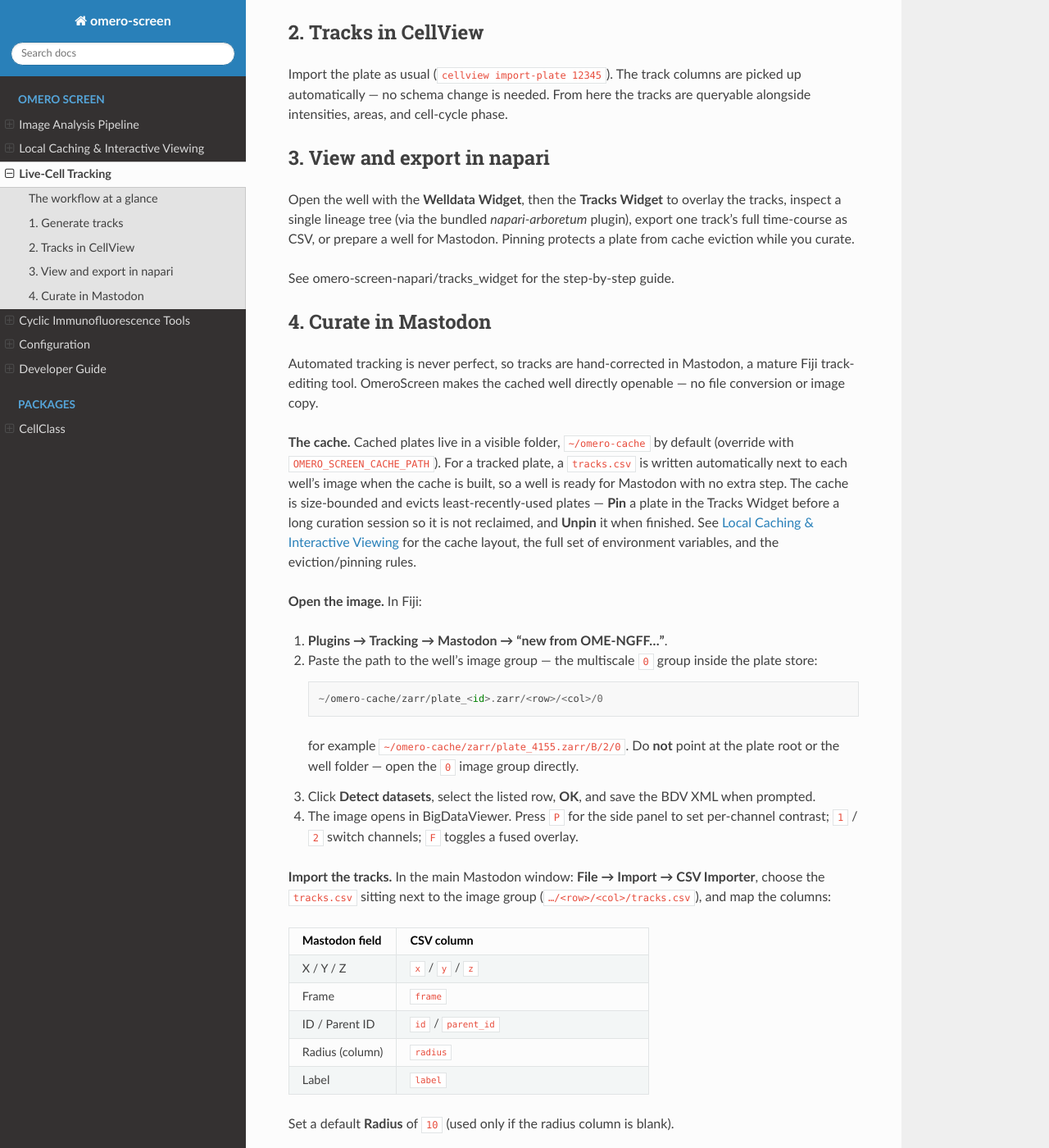
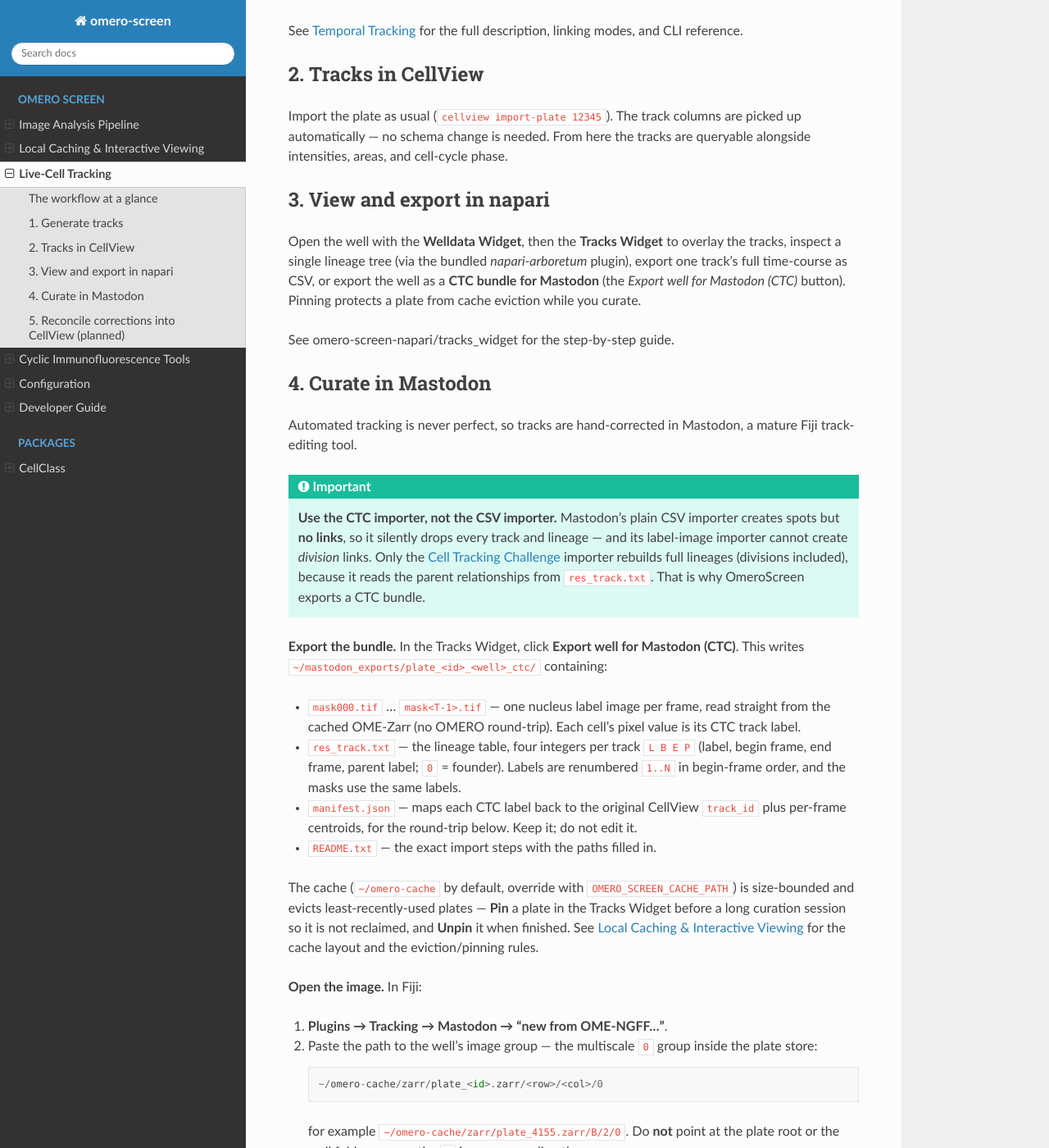
Before and after one commit to HocheggerLab/omero-screen, a Sphinx documentation site: the page built from docs/tracking.rst, in a window 1280 px wide and 1400 px high, scrolled down 963 px. Shown: the whole window at 82% size. Built offline with Sphinx 7.4.7 and the Read the Docs theme 3.1.0, drawn with Linux system fonts in a browser that asks for light colours; pages that are not in the unit, such as notebooks, are missing from menus; some of the changed text lies outside the part shown.

Commit message:
dev: swap mastodon export to CTC schema

```diff
--- a/docs/tracking.rst
+++ b/docs/tracking.rst
@@ -26,10 +26,13 @@
    cellview import-plate                   (2) tracks land in CellView
         ▼
    napari — Tracks Widget                  (3) view & export
-        │  overlay tracks, inspect lineages (arboretum), export per-track CSV
+        │  overlay tracks, inspect lineages (arboretum), export a CTC bundle
         ▼
    Mastodon (Fiji)                         (4) manual curation
-        open the cached OME-Zarr well + tracks.csv, correct by hand
+        │  open the cached OME-Zarr well, import the CTC bundle, correct by hand
+        ▼
+   reconcile into CellView                 (5) round-trip (planned)
+        corrected res_track.txt → curated track_id / parent_track_id
 
 
 1. Generate tracks
@@ -65,8 +68,9 @@
 
 Open the well with the **Welldata Widget**, then the **Tracks Widget** to overlay
 the tracks, inspect a single lineage tree (via the bundled *napari-arboretum*
-plugin), export one track's full time-course as CSV, or prepare a well for
-Mastodon. Pinning protects a plate from cache eviction while you curate.
+plugin), export one track's full time-course as CSV, or export the well as a
+**CTC bundle for Mastodon** (the *Export well for Mastodon (CTC)* button).
+Pinning protects a plate from cache eviction while you curate.
 
 See :doc:`omero-screen-napari/tracks_widget` for the step-by-step guide.
 
@@ -77,17 +81,37 @@
 ---------------------
 
 Automated tracking is never perfect, so tracks are hand-corrected in Mastodon, a
-mature Fiji track-editing tool. OmeroScreen makes the cached well directly
-openable — no file conversion or image copy.
+mature Fiji track-editing tool.
 
-**The cache.** Cached plates live in a visible folder, ``~/omero-cache`` by
-default (override with ``OMERO_SCREEN_CACHE_PATH``). For a tracked plate, a
-``tracks.csv`` is written automatically next to each well's image when the
-cache is built, so a well is ready for Mastodon with no extra step. The cache is
-size-bounded and evicts least-recently-used plates — **Pin** a plate in the
+.. important::
+
+   **Use the CTC importer, not the CSV importer.** Mastodon's plain CSV importer
+   creates spots but **no links**, so it silently drops every track and lineage
+   — and its label-image importer cannot create *division* links. Only the
+   `Cell Tracking Challenge <https://celltrackingchallenge.net/>`_ importer
+   rebuilds full lineages (divisions included), because it reads the parent
+   relationships from ``res_track.txt``. That is why OmeroScreen exports a CTC
+   bundle.
+
+**Export the bundle.** In the Tracks Widget, click **Export well for Mastodon
+(CTC)**. This writes ``~/mastodon_exports/plate_<id>_<well>_ctc/`` containing:
+
+* ``mask000.tif`` … ``mask<T-1>.tif`` — one nucleus label image per frame, read
+  straight from the cached OME-Zarr (no OMERO round-trip). Each cell's pixel
+  value is its CTC track label.
+* ``res_track.txt`` — the lineage table, four integers per track ``L B E P``
+  (label, begin frame, end frame, parent label; ``0`` = founder). Labels are
+  renumbered ``1..N`` in begin-frame order, and the masks use the same labels.
+* ``manifest.json`` — maps each CTC label back to the original CellView
+  ``track_id`` plus per-frame centroids, for the round-trip below. Keep it; do
+  not edit it.
+* ``README.txt`` — the exact import steps with the paths filled in.
+
+The cache (``~/omero-cache`` by default, override with ``OMERO_SCREEN_CACHE_PATH``)
+is size-bounded and evicts least-recently-used plates — **Pin** a plate in the
 Tracks Widget before a long curation session so it is not reclaimed, and
-**Unpin** it when finished. See :doc:`caching` for the cache layout, the full
-set of environment variables, and the eviction/pinning rules.
+**Unpin** it when finished. See :doc:`caching` for the cache layout and the
+eviction/pinning rules.
 
 **Open the image.** In Fiji:
 
@@ -105,37 +129,32 @@
    per-channel contrast; ``1`` / ``2`` switch channels; ``F`` toggles a fused
    overlay.
 
-**Import the tracks.** In the main Mastodon window: **File → Import → CSV
-Importer**, choose the ``tracks.csv`` sitting next to the image group
-(``…/<row>/<col>/tracks.csv``), and map the columns:
-
-.. list-table::
-   :widths: 30 70
-   :header-rows: 1
-
-   * - Mastodon field
-     - CSV column
-   * - X / Y / Z
-     - ``x`` / ``y`` / ``z``
-   * - Frame
-     - ``frame``
-   * - ID / Parent ID
-     - ``id`` / ``parent_id``
-   * - Radius (column)
-     - ``radius``
-   * - Label
-     - ``label``
-
-Set a default **Radius** of ``10`` (used only if the radius column is blank).
+**Import the tracks.** In the main Mastodon window: **File → Import → Import
+from CellTrackingChallenge**. Choose the exported bundle folder, set the
+filename pattern to ``mask%03d.tif`` (3-digit, 0-based), and Mastodon reads
+``res_track.txt`` for the parent / division links.
 
 **Link the views.** Click the same group-lock number (e.g. ``1``) in *both* the
 BigDataViewer and TrackScheme windows, then double-click a spot to navigate
 between the views. Save your work as a ``.mastodon`` project in a stable
-location **outside** the cache (e.g. next to the README in
-``~/mastodon_exports/``) so it is not lost if the plate is later evicted.
+location **outside** the cache so it is not lost if the plate is later evicted.
+
+
+.. _ctc-roundtrip:
+
+5. Reconcile corrections into CellView (planned)
+------------------------------------------------
+
+When done, export the corrected tracks back to CTC (**File → Export →
+CellTrackingChallenge**). CellView already separates the frozen Trackastra
+output (``track_id_raw`` / ``parent_track_id_raw``) from the curated "current
+best" (``track_id`` / ``parent_track_id``), so the plan is to map each corrected
+spot back onto its CellView row — by per-frame centroid, using ``manifest.json``
+as the anchor — and write the corrections into the curated columns, leaving the
+``*_raw`` columns as the audit trail.
 
 .. note::
 
-   The reverse trip — feeding corrected Mastodon tracks back into CellView — is
-   planned but not yet implemented. For now the curated ``.mastodon`` project is
+   This reverse trip is **not yet implemented**. For now the corrected CTC
+   export (kept with its ``manifest.json``) and the ``.mastodon`` project are
    the record of corrections.
```
Also changed, not shown: docs/caching.rst (+6 -6 lines), packages/omero-screen-napari/docs/tracks_widget.md (+14 -10 lines), 4 other files.
